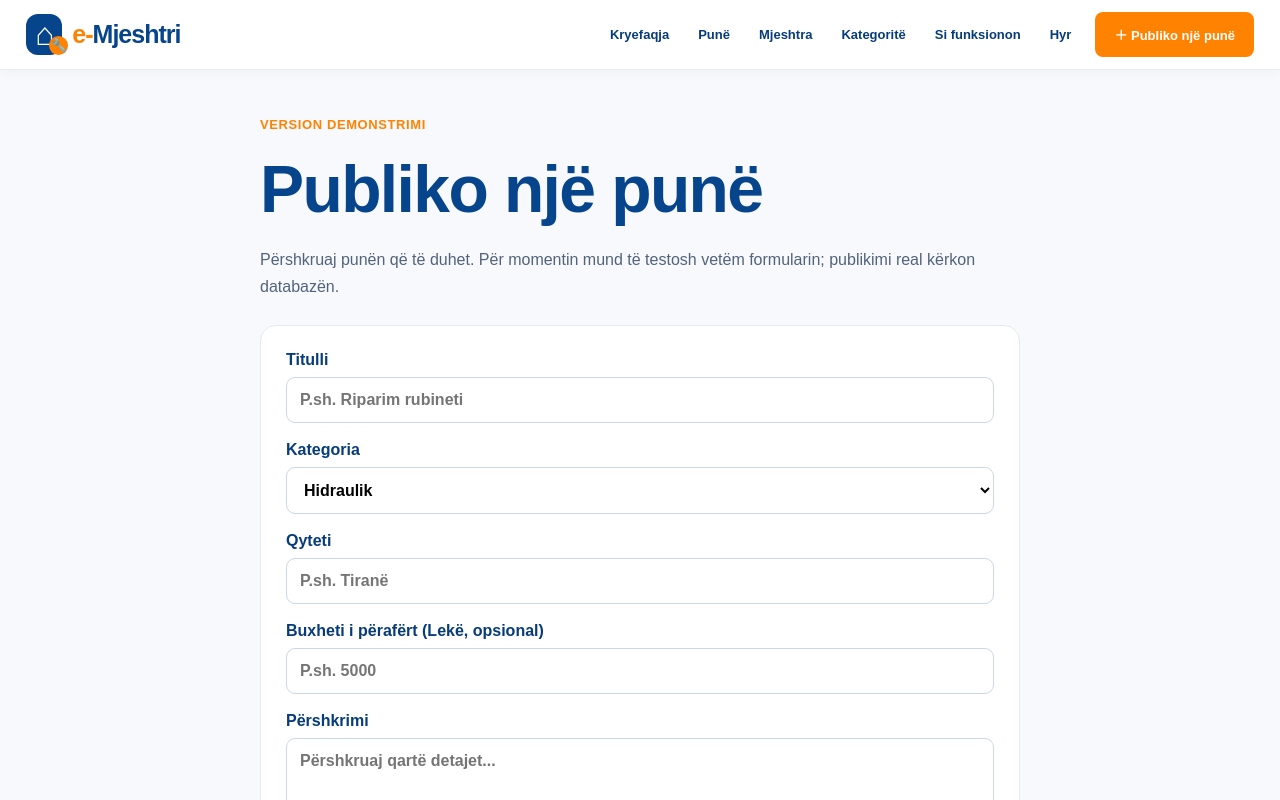
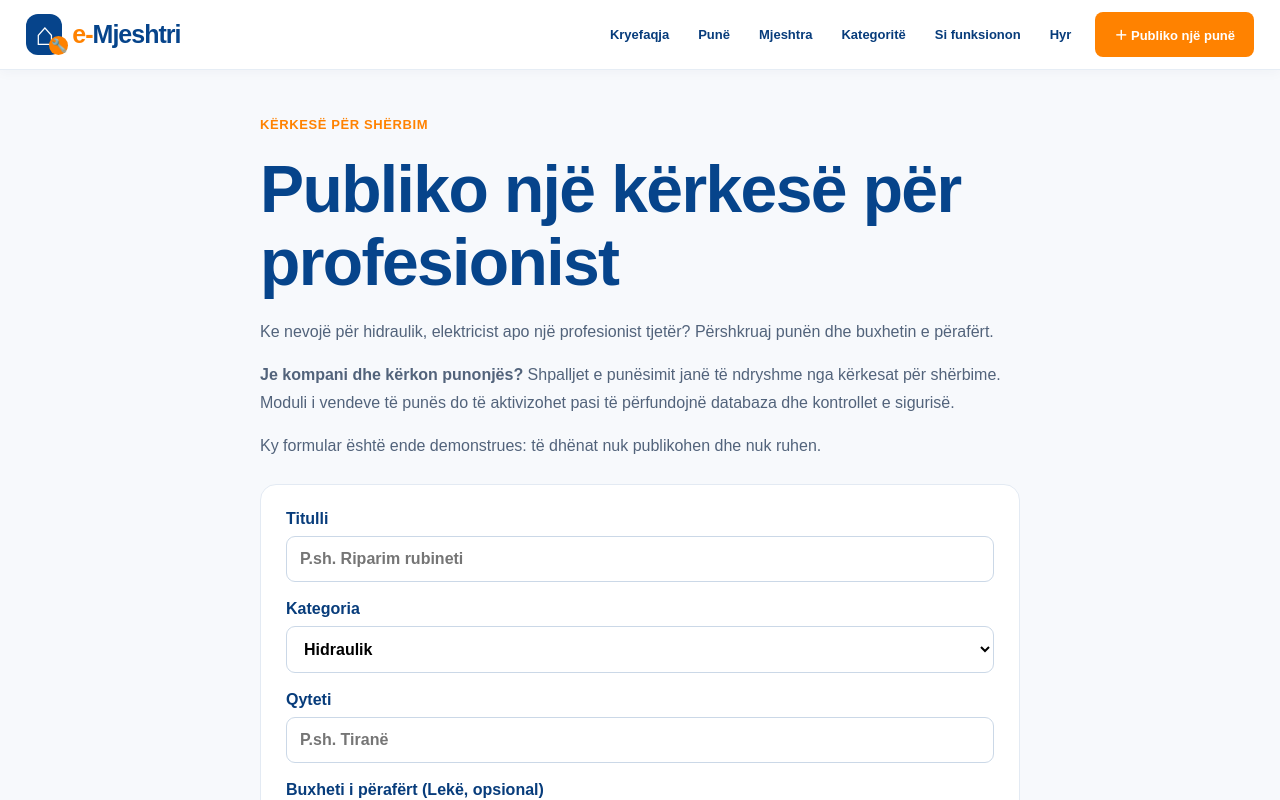
Before and after one commit to contactasatechservice-coder/e-Mjeshtri-Admin, a Next.js app in the folder platform/: page /publiko-pune in a window 1280 px wide. Shown: the top 800 px of the page. Built offline with nearby package versions, Linux system fonts and the light colour scheme.

Commit message:
Clarify service request vs employment posting and demo limitations

```diff
--- a/platform/src/app/publiko-pune/page.tsx
+++ b/platform/src/app/publiko-pune/page.tsx
@@ -1 +1,16 @@
-import ListingForm from "@/components/listing-form";export default function Page(){return <main className="section form-page"><span className="eyebrow">Version demonstrimi</span><h1>Publiko një punë</h1><p>Përshkruaj punën që të duhet. Për momentin mund të testosh vetëm formularin; publikimi real kërkon databazën.</p><ListingForm kind="job"/></main>}
+import Link from "next/link";
+import ListingForm from "@/components/listing-form";
+
+export default function Page() {
+  return (
+    <main className="section form-page">
+      <span className="eyebrow">Kërkesë për shërbim</span>
+      <h1>Publiko një kërkesë për profesionist</h1>
+      <p>Ke nevojë për hidraulik, elektricist apo një profesionist tjetër? Përshkruaj punën dhe buxhetin e përafërt.</p>
+      <p><strong>Je kompani dhe kërkon punonjës?</strong> Shpalljet e punësimit janë të ndryshme nga kërkesat për shërbime. Moduli i vendeve të punës do të aktivizohet pasi të përfundojnë databaza dhe kontrollet e sigurisë.</p>
+      <p>Ky formular është ende demonstrues: të dhënat nuk publikohen dhe nuk ruhen.</p>
+      <ListingForm kind="job" />
+      <p><Link href="/regjistrohu">Krijo llogari</Link> ose <Link href="/hyrje">hyr në llogarinë tënde</Link>.</p>
+    </main>
+  );
+}
```
